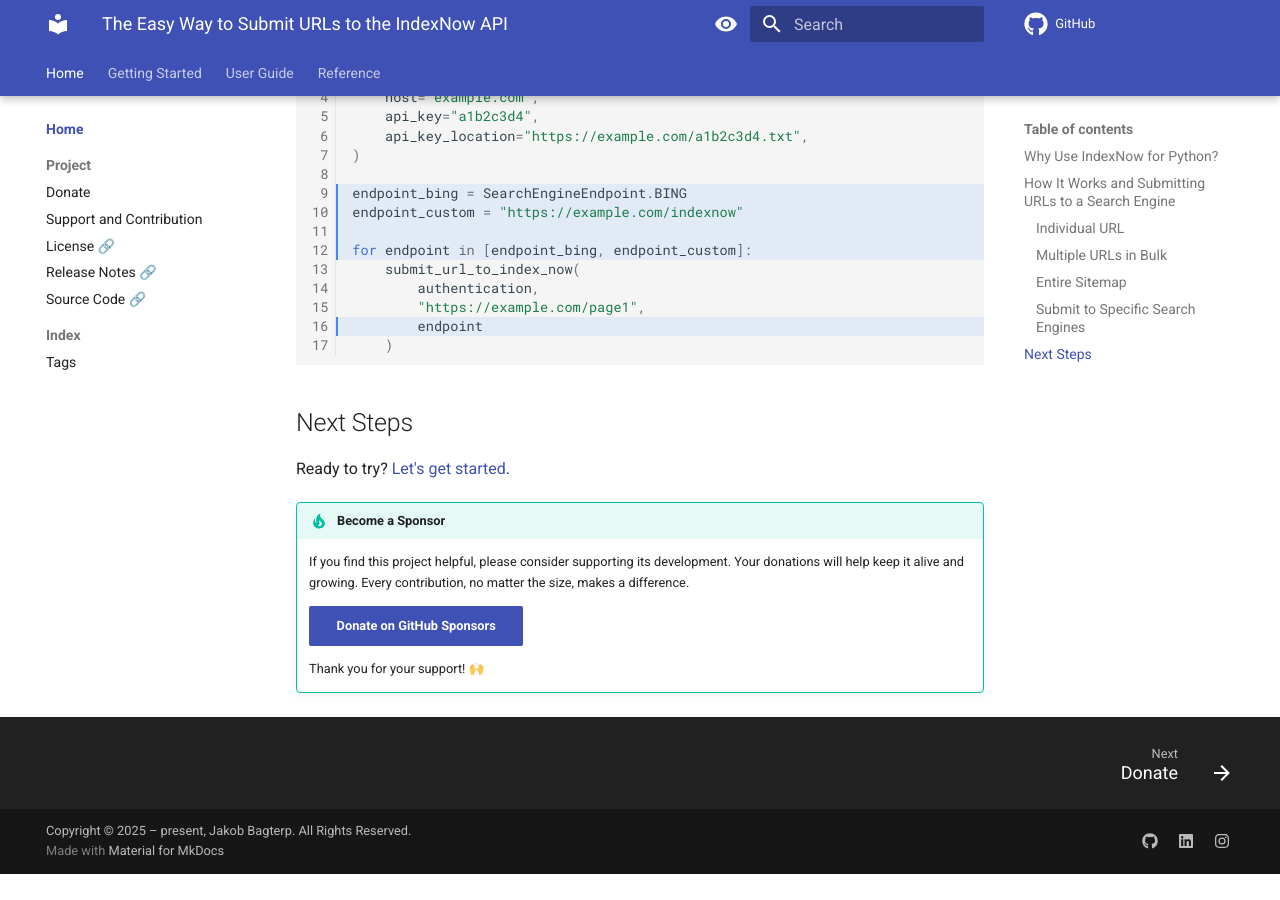
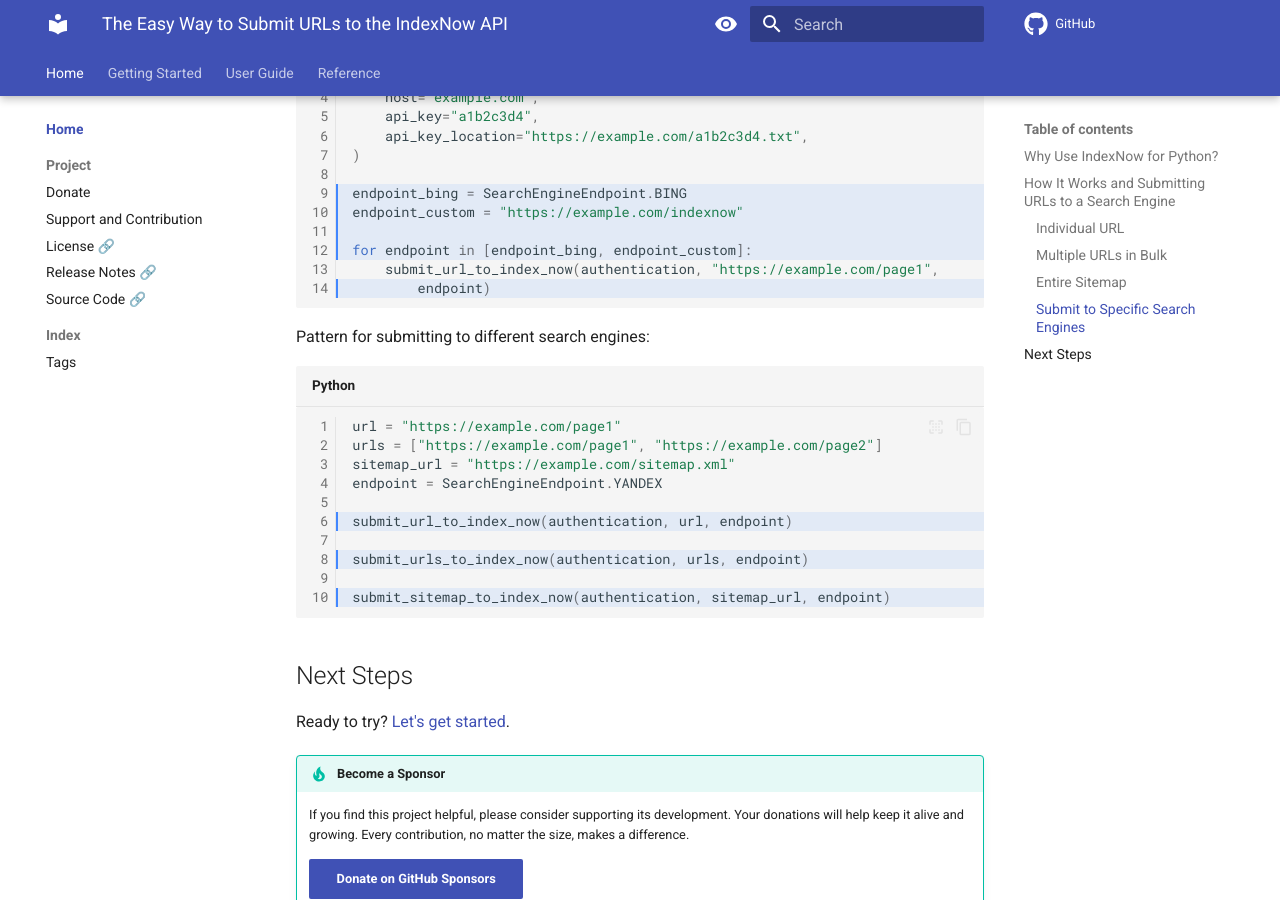
Before and after one commit to jakob-bagterp/index-now-for-python, an MkDocs documentation site: the page built from docs/index.md, in a window 1280 px wide and 900 px high, scrolled down 2289 px. Built offline with MkDocs 1.6.1 and Material for MkDocs 9.7.7, drawn with Linux system fonts in a browser that asks for light colours; comment, search, counter and statistics services are not loaded; the version menu is left out; before the commit the page ends 3163 px from its top, so only the background shows below that.

Commit message:
Updated examples for different endpoints.

````diff
--- a/docs/index.md
+++ b/docs/index.md
@@ -87,7 +87,7 @@ submit_sitemap_to_index_now(authentication, sitemap_url)
 ### Submit to Specific Search Engines
 How to use the default [`SearchEngineEndpoint`](reference/configuration/endpoint.md) options or a custom endpoint:
 
-```python linenums="1" hl_lines="9-12 16"
+```python linenums="1" hl_lines="9-12 14"
 from index_now import submit_url_to_index_now, IndexNowAuthentication, SearchEngineEndpoint
 
 authentication = IndexNowAuthentication(
@@ -100,11 +100,23 @@ endpoint_bing = SearchEngineEndpoint.BING
 endpoint_custom = "https://example.com/indexnow"
 
 for endpoint in [endpoint_bing, endpoint_custom]:
-    submit_url_to_index_now(
-        authentication,
-        "https://example.com/page1",
-        endpoint
-    )
+    submit_url_to_index_now(authentication, "https://example.com/page1",
+        endpoint)
+```
+
+Pattern for submitting to different search engines:
+
+```python linenums="1" hl_lines="6 8 10"
+url = "https://example.com/page1"
+urls = ["https://example.com/page1", "https://example.com/page2"]
+sitemap_url = "https://example.com/sitemap.xml"
+endpoint = SearchEngineEndpoint.YANDEX
+
+submit_url_to_index_now(authentication, url, endpoint)
+
+submit_urls_to_index_now(authentication, urls, endpoint)
+
+submit_sitemap_to_index_now(authentication, sitemap_url, endpoint)
 ```
 
 ## Next Steps
````
